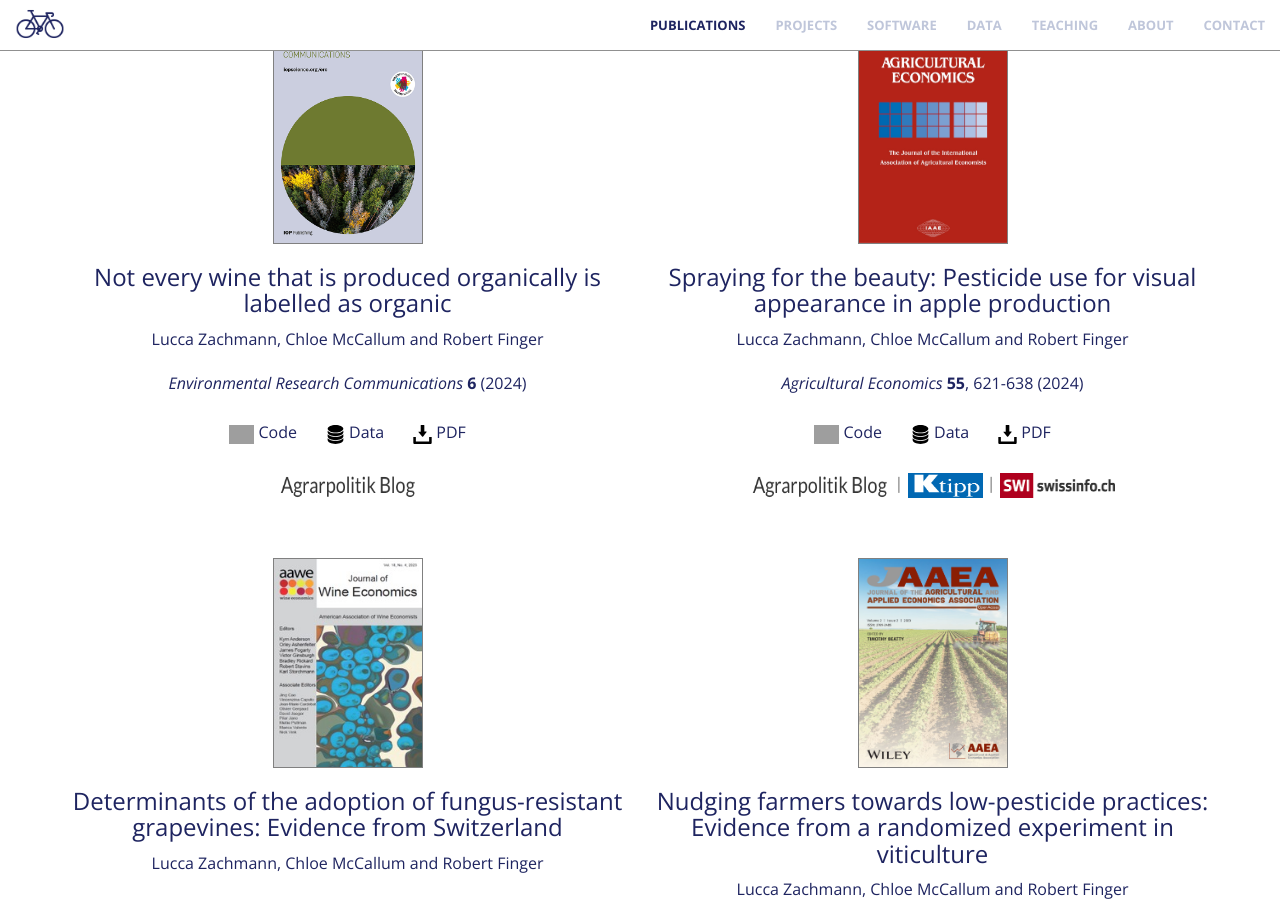
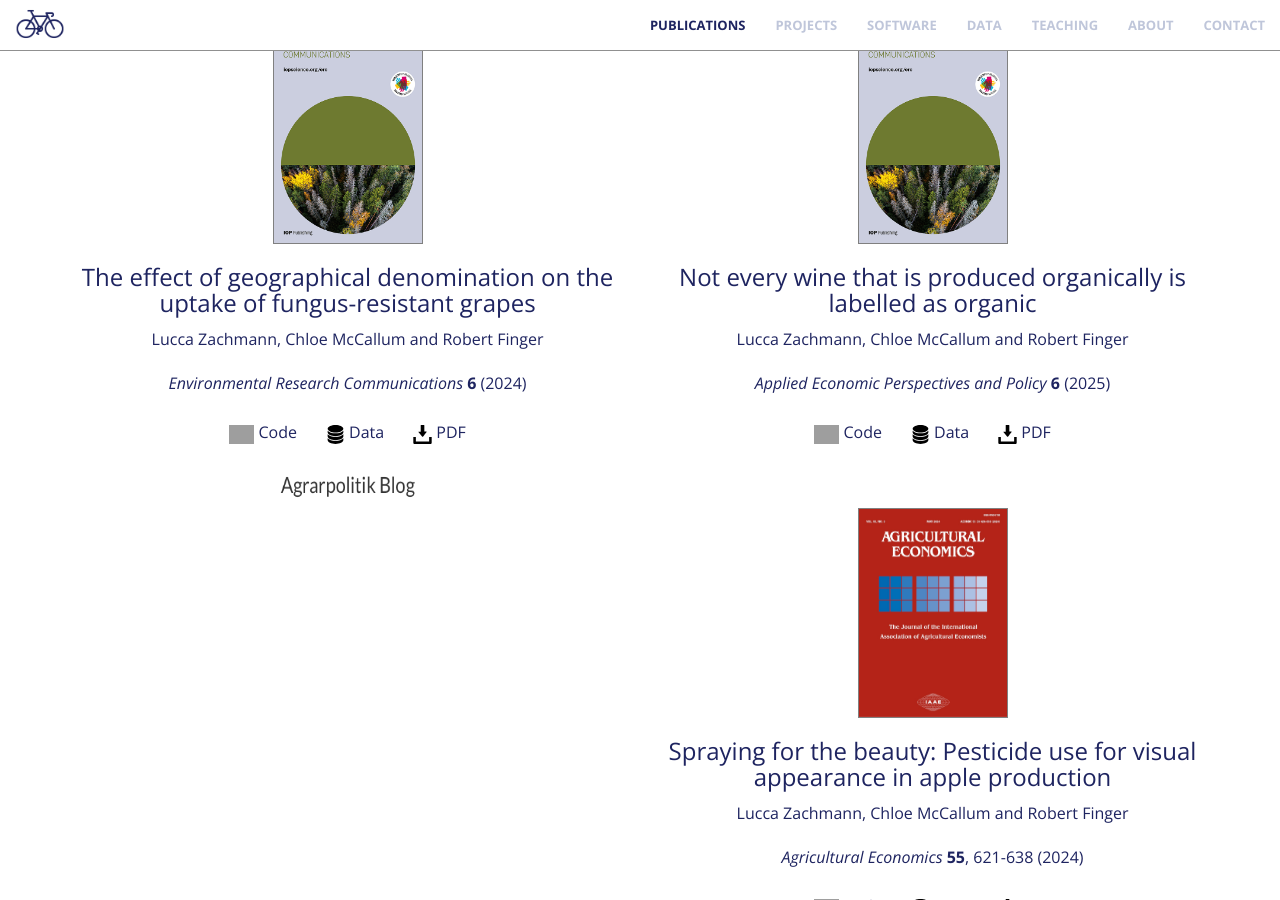
Before and after one commit to luccalino/luccalino.github.io, a Jekyll site: the page built from index.html, in a window 1280 px wide and 900 px high, scrolled down 1042 px. Built offline with Jekyll 4.4.1, drawn with Linux system fonts in a browser that asks for light colours; nearby versions of some CDN libraries; grey boxes are pictures that could not be loaded.

Commit message:
Update publications.html

```diff
--- a/_includes/publications.html
+++ b/_includes/publications.html
@@ -12,13 +12,24 @@
         <div class="row">
            <div class="col-md-6 mb-4 text-center d-flex align-items-stretch">
                       <a class="fa fa-4x wow bounceIn text-primary" href="https://iopscience.iop.org/article/10.1088/2515-7620/ad9383" target="_blank"><img title="ERC" alt="ERC" src="img/erc.jpeg" style="cursor:pointer;border:1px solid grey;" width="150" height="210"></a>
-                      <h3 style="color:#1E2460;">Not every wine that is produced organically is labelled as organic</h3>
+                      <h3 style="color:#1E2460;">The effect of geographical denomination on the uptake of fungus-resistant grapes</h3>
                       <p class="text-muted" style="color:#1E2460;">Lucca Zachmann, Chloe McCallum and Robert Finger</p>
                       <p class="text-muted" style="color:#1E2460;"><i>Environmental Research Communications</i> <b>6</b> (2024)</p>
                       <p style="margin-bottom:0.15cm;"></p>
                       <p class="text-muted" style="color:#1E2460;"><a href="https://www.research-collection.ethz.ch/handle/20.500.11850/708037" target="_blank"><i><img src="img/logo/github-icon-1-logo-svgrepo-com.svg" style="cursor:pointer; height:0.5cm; weight: 0.5cm;"></i></a> Code &nbsp; &nbsp; &nbsp; <a href="https://www.research-collection.ethz.ch/handle/20.500.11850/568595" target="_blank"><i><img src="img/logo/data-storage-device-svgrepo-com.svg" style="cursor:pointer; height:0.5cm; weight: 0.5cm;"></i></a> Data &nbsp; &nbsp; &nbsp; <a href="https://iopscience.iop.org/article/10.1088/2515-7620/ad9383/pdf" target="_blank"><i><img src="img/logo/download-button-svgrepo-com.svg" style="cursor:pointer; height:0.5cm; weight: 0.5cm;"></i></a> PDF </p>
                       <p style="margin-bottom:0.15cm;"></p>
                       <p class="text-muted"><a href="https://agrarpolitik-blog.com/2024/12/09/nicht-jeder-biologisch-erzeugte-wein-ist-mit-dem-biolabel-gekennzeichnet/" target="_blank"><img src="/img/agrarpolitik_blog.png" style="cursor:pointer" width="140" height="30"></a></p>
+                      <p style="margin-bottom:1cm;"></p>
+           </div>
+           <div class="col-md-6 mb-4 text-center d-flex align-items-stretch">
+                      <a class="fa fa-4x wow bounceIn text-primary" href="" target="_blank"><img title="ERC" alt="ERC" src="img/erc.jpeg" style="cursor:pointer;border:1px solid grey;" width="150" height="210"></a>
+                      <h3 style="color:#1E2460;">Not every wine that is produced organically is labelled as organic</h3>
+                      <p class="text-muted" style="color:#1E2460;">Lucca Zachmann, Chloe McCallum and Robert Finger</p>
+                      <p class="text-muted" style="color:#1E2460;"><i>Applied Economic Perspectives and Policy</i> <b>6</b> (2025)</p>
+                      <p style="margin-bottom:0.15cm;"></p>
+                      <p class="text-muted" style="color:#1E2460;"><a href="https://www.research-collection.ethz.ch/handle/20.500.11850/708037" target="_blank"><i><img src="img/logo/github-icon-1-logo-svgrepo-com.svg" style="cursor:pointer; height:0.5cm; weight: 0.5cm;"></i></a> Code &nbsp; &nbsp; &nbsp; <a href="https://www.research-collection.ethz.ch/handle/20.500.11850/568595" target="_blank"><i><img src="img/logo/data-storage-device-svgrepo-com.svg" style="cursor:pointer; height:0.5cm; weight: 0.5cm;"></i></a> Data &nbsp; &nbsp; &nbsp; <a href="https://iopscience.iop.org/article/10.1088/2515-7620/ad9383/pdf" target="_blank"><i><img src="img/logo/download-button-svgrepo-com.svg" style="cursor:pointer; height:0.5cm; weight: 0.5cm;"></i></a> PDF </p>
+                      <p style="margin-bottom:0.15cm;"></p>
+                      <!--<p class="text-muted"><a href="https://agrarpolitik-blog.com/2024/12/09/nicht-jeder-biologisch-erzeugte-wein-ist-mit-dem-biolabel-gekennzeichnet/" target="_blank"><img src="/img/agrarpolitik_blog.png" style="cursor:pointer" width="140" height="30"></a></p>-->
                       <p style="margin-bottom:1cm;"></p>
            </div>
            <div class="col-md-6 mb-4 text-center d-flex align-items-stretch">
```
